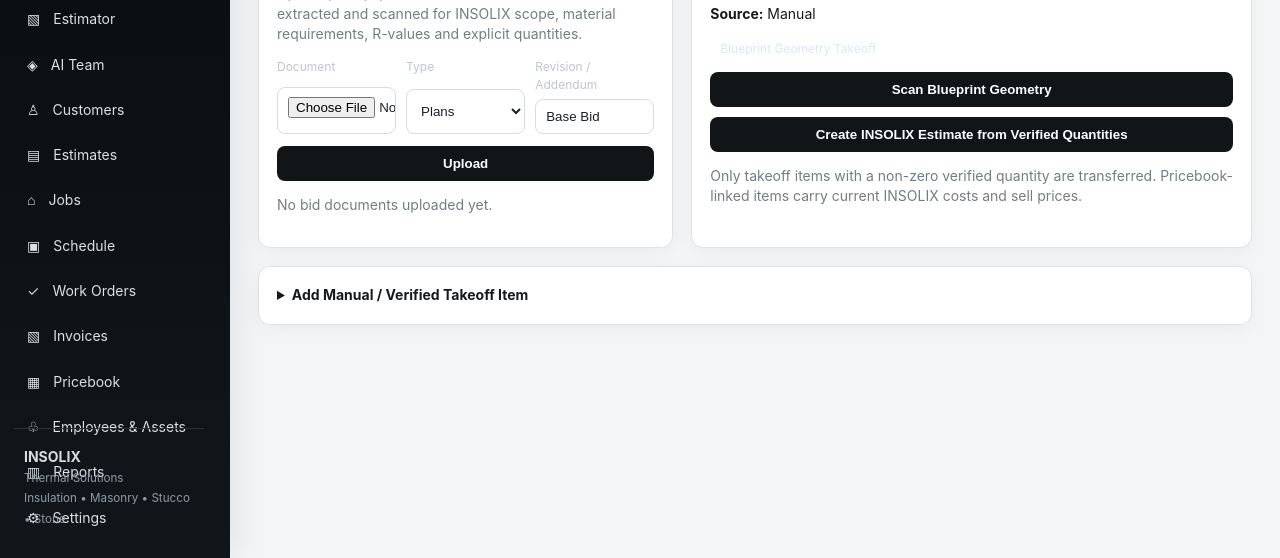
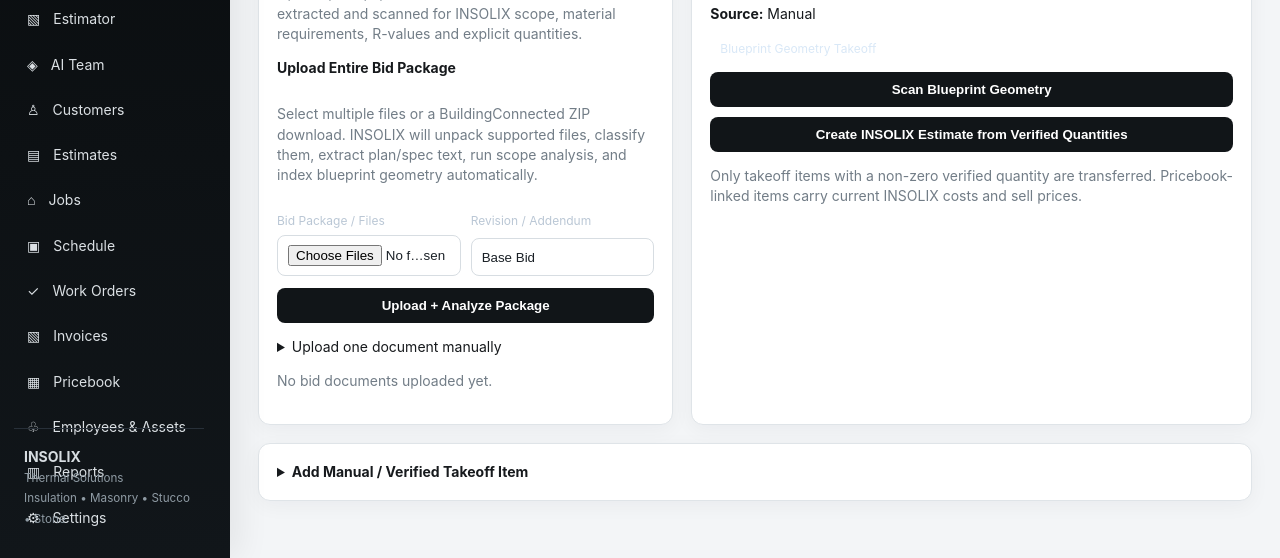
Before and after one commit to kevinrico75/insolix-fieldops, a Python web app: template templates/estimator_project.html in a window 1280 px wide. Shown: the part 242-800 px from the top of the page. Run offline with Jinja, Linux system fonts and the light colour scheme; the template is opened without the code that fills it, so the values that code supplies are empty.

Commit message:
Add full bid package upload and auto-analysis UI

```diff
--- a/templates/estimator_project.html
+++ b/templates/estimator_project.html
@@ -6,17 +6,26 @@
 {% if request.query_params.get('analyzed') is not none %}<div class="notice success">AI scope scan created {{request.query_params.get('analyzed')}} new takeoff items. Quantities without explicit plan/spec evidence remain marked Needs Measurement.</div>{% endif %}
 {% if request.query_params.get('estimate_error') %}<div class="notice">No verified non-zero quantities are ready to send to an estimate yet.</div>{% endif %}
 {% if request.query_params.get('geometry_scanned') %}<div class="notice success">Blueprint geometry scan indexed {{request.query_params.get('geometry_scanned')}} plan pages. Open Blueprint Geometry Takeoff to measure/verify sheets.</div>{% endif %}
+{% if request.query_params.get('batch_uploaded') %}<div class="notice success">Bid package intake: {{request.query_params.get('batch_uploaded')}} files accepted, {{request.query_params.get('batch_skipped') or 0}} skipped, {{request.query_params.get('batch_pages') or 0}} PDF pages processed.</div>{% endif %}
 
 <div class="grid2">
 <section class="card">
   <div class="section-title"><h2>Bid Documents</h2><form method="post" action="/estimator/{{p.id}}/analyze"><button>Analyze Documents</button></form></div>
   <p class="muted">Upload plans, specifications and addenda. PDF text is extracted and scanned for INSOLIX scope, material requirements, R-values and explicit quantities.</p>
+  <form method="post" action="/estimator/{{p.id}}/documents/batch" enctype="multipart/form-data" style="margin-bottom:14px">
+    <h3>Upload Entire Bid Package</h3>
+    <p class="muted">Select multiple files or a BuildingConnected ZIP download. INSOLIX will unpack supported files, classify them, extract plan/spec text, run scope analysis, and index blueprint geometry automatically.</p>
+    <div class="row"><label>Bid Package / Files<input type="file" name="files" multiple required></label>
+    <label>Revision / Addendum<input name="revision_label" value="Base Bid" placeholder="Base Bid or Addendum 3"></label></div>
+    <button>Upload + Analyze Package</button>
+  </form>
+  <details><summary>Upload one document manually</summary>
   <form method="post" action="/estimator/{{p.id}}/documents" enctype="multipart/form-data">
     <div class="row"><label>Document<input type="file" name="file" required></label>
     <label>Type<select name="doc_type"><option>Plans</option><option>Specifications</option><option>Addendum</option><option>Bid Instructions</option></select></label>
     <label>Revision / Addendum<input name="revision_label" value="Base Bid" placeholder="Base Bid or Addendum 3"></label></div>
     <button>Upload</button>
-  </form>
+  </form></details>
   {% for d in docs %}<div class="workorder"><div><b>{{d.filename}}</b><small>{{d.doc_type}} • {{d.revision_label}} • {{d.page_count}} pages</small></div></div>{% else %}<p class="muted">No bid documents uploaded yet.</p>{% endfor %}
 </section>
 <section class="card">
```
